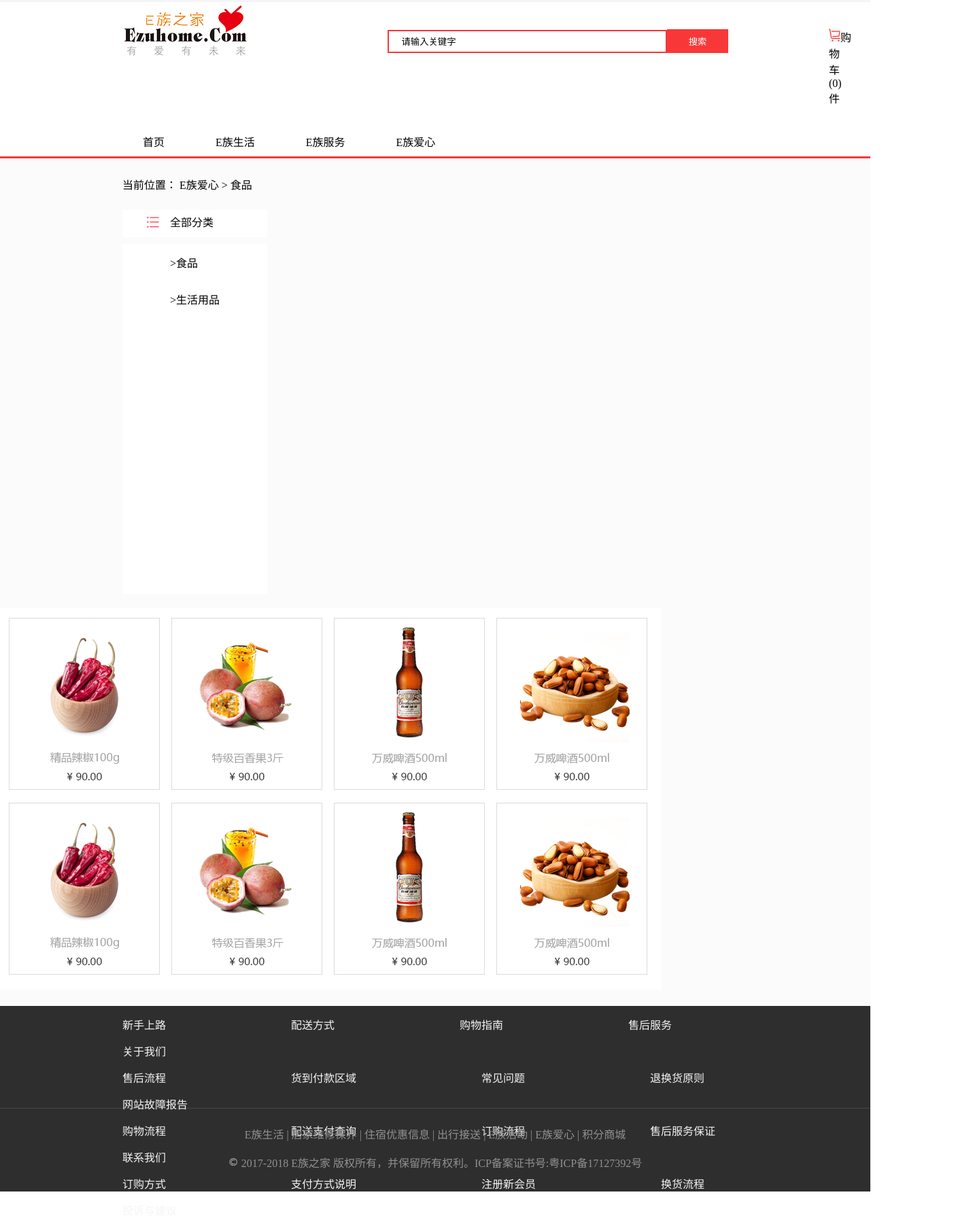
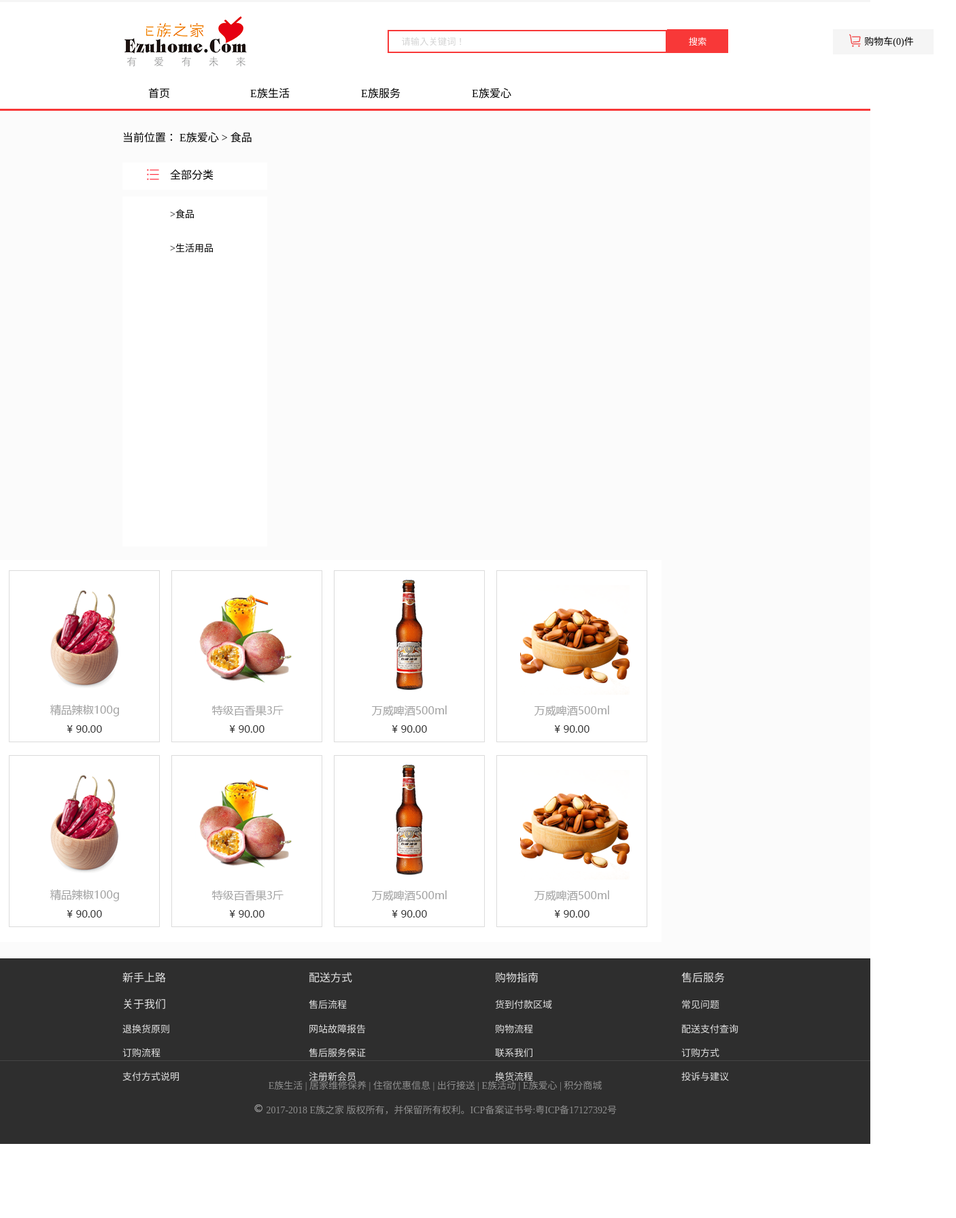
Before and after one commit to miaolonglong/web, a plain HTML site: page shopping.html in a window 1280 px wide. Shown: the part 27-1819 px from the top of the page at 68% size, 1406 px wide, since content can reach past the window. After the commit the page ends 1710 px from the top, so only its background shows below. Drawn offline with Linux system fonts and the light colour scheme.

Commit message:
add html

```diff
--- a/shopping.html
+++ b/shopping.html
@@ -19,6 +19,7 @@
 		.headerb{
 			padding-right: 180px;
 			float: right;
+			font-size: 12px;
 		}
 		li{
 			list-style-type: none;
@@ -30,9 +31,12 @@
 		}
 		.search{
 			padding-left: 180px;
+			padding-bottom: 30px;
 		}
 		.search img{
 			float: left;
+			position: relative;
+			top: 16px;
 		}
 		.inputdiv{
 			padding-top: 40px;
@@ -52,27 +56,43 @@
 			border:2px solid #f83838;
 			width: 407px;
 			height: 30px;
+			color: #d4d4d4;
 		}
 		#car{
-			padding-right: 187px;
-			padding-top: 39px;
-			padding-left: 1039px;
+			width: 148px;
+			height: 37px;
+			margin-top: 10px;
+			margin-left: 1225px;
+			background-color: #f5f5f5;
+			font-size: 14px;
+			text-align: center;
+			line-height: 38px;
+		}
+		#car img{
+			position: relative;
+			right: 5px;
+			top: 4px;
 		}
 		.column{
-			padding-left: 210px;
+			padding-left: 190px;
 			padding-top: 40px;
 			border-bottom: 3px solid #f83838;
 		}
 		.column li{
 			padding-right: 71px;
 			margin-bottom: 10px;
+			width: 88px;
+			height: 30px;
+			text-align: center;
+			color: black;
+			line-height: 35px;
 		}
-		.colum{
-			color: black;
-		}
-		.colum a:hover{
+		.column a:hover{
+			display: block;
 			color: white;
-			background-color: #f83838;
+			width: 88px;
+			height: 35px;
+			background-color:#f83838;
 		}
 		.big{
 			background-color: #fbfbfb;
@@ -81,6 +101,9 @@
 			padding-left: 180px;
 			padding-top: 26px;
 			padding-bottom: 26px;
+		}
+		.content a:hover{
+			color: #f83838;
 		}
 		.small{
 			display: inline-block;
@@ -95,7 +118,6 @@
 		#sidetop{
 			height: 40px;
 			background-color: #ffffff;
-/*			padding-top: 10px;*/
 			padding-left: 38px;
 		}
 		#sidetop img{
@@ -103,12 +125,16 @@
 			left: -6px;
 			top: 10px;
 		}
+		#sidetop a:hover{
+			color: #f83838;
+		}
 		#sidebottom{
 			margin-top: 10px;
 			height: 500px;
 			background-color: #ffffff;
 			padding-left: 70px;
 			padding-top: 15px;
+			font-size: 14px;
 		}
 		#sidebottom li{
 			padding-bottom: 30px;
@@ -134,17 +160,17 @@
 		.footer{
 			background-color: #2e2e2e;
 			height: 150px;
-			padding-left: 180px;
 		}
-		.footer a{
+		.footer div{
+			width: 90px;
 			display: inline-block;
 			margin-top: 15px;
-			margin-right: 180px;
-			color: #f5f5f5;
-			text-align: left;
+			margin-left:180px;		}
+		.footer a{
+			color: #e3e3e3;
 		}
-		.footer li{
-			text-align: center;
+		.size{
+			font-size: 14px;
 		}
 		.copyright{
 			background-color: #2e2e2e;
@@ -153,6 +179,7 @@
 			text-align: center;
 			padding-top: 25px;
 			color:#919191;
+			font-size: 14px;
 		}
 		.copyright a{
 			color: #919191;
@@ -177,13 +204,14 @@
 	<div class="search">
 		<img src="image/m.png"/>
 		<div class="inputdiv">
-			<input type="text" name="search" value="     请输入关键字" id="left"/>
+			<input type="text" name="search" value="     请输入关键词！" id="left"/>
 			<input type="submit" name="button" value="搜索" id="right"/>
+		</div>
 	</div>
 		<div id="car">
 			<img src="image/car.png"/>购物车(0)件
 		</div>
-	</div>
+
 	<div class="column">
 			<ul>
 				<li><a href="#">首页</a></li>
@@ -226,28 +254,26 @@
 		</div>
 	</div>
 	<div class="footer">
-		<ul>
-			<li><a href="#">新手上路</a></li>
-			<li><a href="#">配送方式</a></li>
-			<li><a href="#">购物指南</a></li>
-			<li><a href="#">售后服务</a></li>
-			<li><a href="#">关于我们</a></li><br>
-			<li><a href="#">售后流程</a></li>
-			<li><a href="#">货到付款区域</a></li>
-			<li><a href="#">常见问题</a></li>
-			<li><a href="#">退换货原则</a></li>
-			<li><a href="#">网站故障报告</a></li><br>
-			<li><a href="#">购物流程</a></li>
-			<li><a href="#">配送支付查询</a></li>
-			<li><a href="#">订购流程</a></li>
-			<li><a href="#">售后服务保证</a></li>
-			<li><a href="#">联系我们</a></li><br>
-			<li><a href="#">订购方式</a></li>
-			<li><a href="#">支付方式说明</a></li>
-			<li><a href="#">注册新会员</a></li>
-			<li><a href="#">换货流程</a></li>
-			<li><a href="#">投诉与建议</a></li><br>
-		</ul>
+			<div><a href="#">新手上路</a></div>
+			<div><a href="#">配送方式</a></div>
+			<div><a href="#">购物指南</a></div>
+			<div><a href="#">售后服务</a></div>
+			<div><a href="#">关于我们</a></div>
+			<div class="size"><a href="#">售后流程</a></div>
+			<div class="size"><a href="#">货到付款区域</a></div>
+			<div class="size"><a href="#">常见问题</a></div>
+			<div class="size"><a href="#">退换货原则</a></div>
+			<div class="size"><a href="#">网站故障报告</a></div>
+			<div class="size"><a href="#">购物流程</a></div>
+			<div class="size"><a href="#">配送支付查询</a></div>
+			<div class="size"><a href="#">订购流程</a></div>
+			<div class="size"><a href="#">售后服务保证</a></div>
+			<div class="size"><a href="#">联系我们</a></div>
+			<div class="size"><a href="#">订购方式</a></div>
+			<div class="size"><a href="#">支付方式说明</a></div>
+			<div class="size"><a href="#">注册新会员</a></div>
+			<div class="size"><a href="#">换货流程</a></div>
+			<div class="size"><a href="#">投诉与建议</a></div>
 	</div>
 	<div class="copyright">
 		<a href="#">E族生活</a> |
```
Lines whose indentation alone changed are shown as unchanged.
